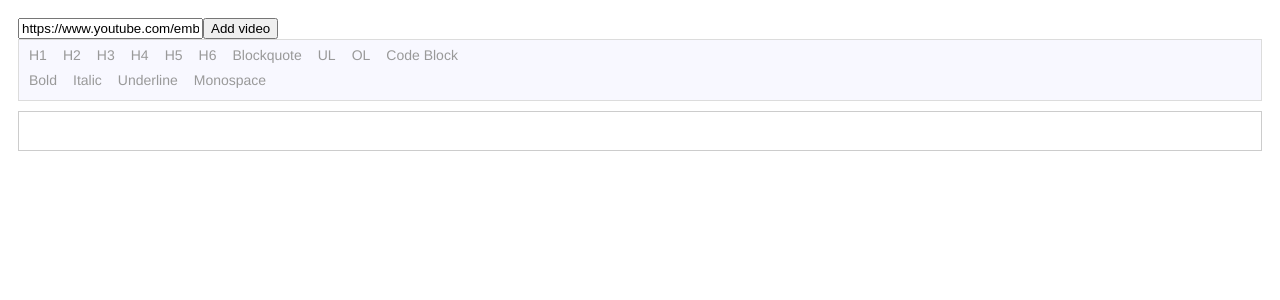
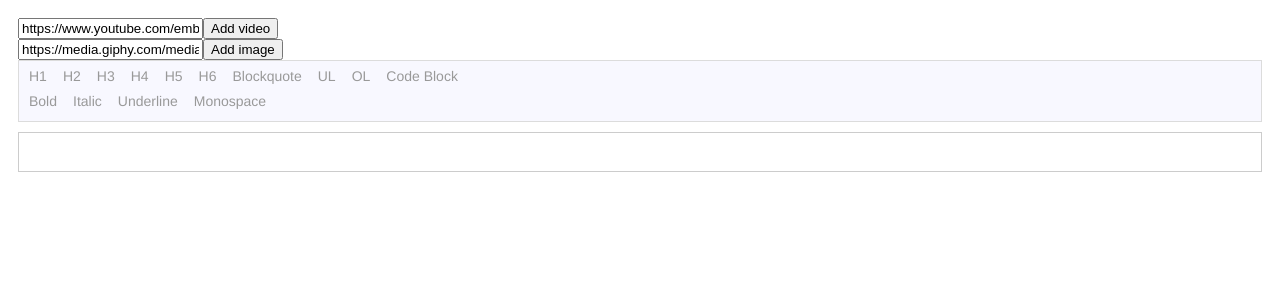
Before and after one commit to lchavarri/hackaton-draftjs, a React (Vite) app: page / in a window 1280 px wide. Shown: the top 300 px of the page. Built offline with nearby package versions, Linux system fonts and the light colour scheme.

Commit message:
Strategy Renderer - Collaborative mutations

```diff
--- a/src/App.tsx
+++ b/src/App.tsx
@@ -1,13 +1,48 @@
-import React from "react";
+import React, { useEffect, useState } from "react";
 
 import CustomEditor from "./components/CustomEditor";
 
 import "./App.scss";
+import { EditorState, convertToRaw, convertFromRaw } from "draft-js";
 
 export default function App() {
+  const [editorState, setEditorState] = useState(EditorState.createEmpty());
+  const [timestamp, setTimestamp] = useState(new Date().getTime());
+
+  let interval;
+  useEffect(() => {
+    interval = setInterval(() => {
+      const storedTimestamp: number = +localStorage.getItem("timestamp");
+      if (storedTimestamp > timestamp) {
+        const storedEditorState = convertFromRaw(
+          JSON.parse(localStorage.getItem("editor"))
+        );
+        setTimestamp(storedTimestamp);
+        setEditorState(EditorState.createWithContent(storedEditorState));
+      }
+    }, 100);
+    return () => clearInterval(interval);
+  }, [timestamp]);
+
+  function mutateEditorState(newEditorState: EditorState) {
+    const newTimestamp = new Date().getTime();
+
+    localStorage.setItem("timestamp", newTimestamp.toString());
+    localStorage.setItem(
+      "editor",
+      JSON.stringify(convertToRaw(newEditorState.getCurrentContent()))
+    );
+
+    setTimestamp(newTimestamp);
+    setEditorState(newEditorState);
+  }
+
   return (
     <div className="app-wrapper">
-      <CustomEditor></CustomEditor>
+      <CustomEditor
+        editorState={editorState}
+        mutateEditorState={mutateEditorState}
+      ></CustomEditor>
     </div>
   );
 }
--- a/src/components/CustomEditor.tsx
+++ b/src/components/CustomEditor.tsx
@@ -1,25 +1,13 @@
 import React, { useState } from "react";
-import { Editor, EditorState, RichUtils } from "draft-js";
+import { Editor, RichUtils } from "draft-js";
 
 import DraftControls from "./DraftControls";
-import Video from "./VideoRenderer";
+import CustomBlockRenderer from "./CustomRenderer";
 import { addEntity } from "../utils/DraftUtils";
 
 import "../assets/Draft.scss";
 import "../assets/DraftOverrides.scss";
 import "../assets/RichEditor.scss";
-
-const customBlockRenderer = block => {
-  console.log("$$$ customBlockRenderer render");
-  if (block.getType() !== "atomic") {
-    return null;
-  }
-
-  return {
-    component: Video,
-    editable: false
-  };
-};
 
 const customBlockStyler = contentBlock => {
   const type = contentBlock.getType();
@@ -29,33 +17,36 @@ const customBlockStyler = contentBlock => {
 };
 
 const CustomEditor = (props: any) => {
-  console.log("$$$ Custom Editor");
-  const [editorState, setEditorState] = useState(EditorState.createEmpty());
-  const [url, setUrl] = useState(
+  const { editorState, mutateEditorState } = props;
+
+  const [videoUrl, setVideoUrl] = useState(
     "https://www.youtube.com/embed/9CS7j5I6aOc?autoplay=true"
   );
+  const [imageUrl, setImageUrl] = useState(
+    "https://media.giphy.com/media/mWUuD8qPSi5B6/giphy.gif"
+  );
 
-  function handleAddVideo() {
+  function handleAddMedia(type, src) {
     const newEditorState = addEntity(editorState, {
-      type: "custom",
+      type,
       mutability: "IMMUTABLE",
-      data: { src: url }
+      data: { src }
     });
-    setEditorState(newEditorState);
+    mutateEditorState(newEditorState);
   }
 
   function toggleBlockType(blockType: string) {
-    setEditorState(RichUtils.toggleBlockType(editorState, blockType));
+    mutateEditorState(RichUtils.toggleBlockType(editorState, blockType));
   }
 
   function toggleInlineStyle(inlineStyle: string) {
-    setEditorState(RichUtils.toggleInlineStyle(editorState, inlineStyle));
+    mutateEditorState(RichUtils.toggleInlineStyle(editorState, inlineStyle));
   }
 
   function handleKeyCommand(command, editorState) {
     const newState = RichUtils.handleKeyCommand(editorState, command);
     if (newState) {
-      setEditorState(newState);
+      mutateEditorState(newState);
       return "handled";
     }
     return "not-handled";
@@ -63,18 +54,36 @@ const CustomEditor = (props: any) => {
 
   return (
     <div>
-      <input type="text" value={url} onChange={e => setUrl(e.target.value)} />
-      <button onClick={handleAddVideo}>Add video</button>
+      <div>
+        <input
+          type="text"
+          value={videoUrl}
+          onChange={e => setVideoUrl(e.target.value)}
+        />
+        <button onClick={() => handleAddMedia("video", videoUrl)}>
+          Add video
+        </button>
+      </div>
+      <div>
+        <input
+          type="text"
+          value={imageUrl}
+          onChange={e => setImageUrl(e.target.value)}
+        />
+        <button onClick={() => handleAddMedia("image", imageUrl)}>
+          Add image
+        </button>
+      </div>
       <DraftControls
         editorState={editorState}
         toggleBlockType={toggleBlockType}
         toggleInlineStyle={toggleInlineStyle}
       ></DraftControls>
       <Editor
-        blockRendererFn={customBlockRenderer}
+        blockRendererFn={CustomBlockRenderer}
         blockStyleFn={customBlockStyler}
         editorState={editorState}
-        onChange={editorState => setEditorState(editorState)}
+        onChange={mutateEditorState}
         handleKeyCommand={handleKeyCommand}
       />
     </div>
--- /dev/null
+++ b/src/components/CustomRenderer.tsx
@@ -0,0 +1,41 @@
+import React, { useMemo } from "react";
+import { RendererProps } from "../utils/DraftUtils";
+
+const StrategyRenderer = (props: RendererProps) => {
+  const { contentState, block } = props;
+
+  const entity = contentState.getEntity(block.getEntityAt(0));
+  const type = entity.getType();
+  const data = entity.getData();
+
+  const memoizedJsx = useMemo(() => {
+    switch (type) {
+      case "video":
+        return (
+          <iframe
+            width="300"
+            height="300"
+            src={data.src}
+            allow="autoplay;"
+          ></iframe>
+        );
+      case "image":
+        return <img width="300" height="300" src={data.src} />;
+    }
+  }, [type, data]);
+
+  return memoizedJsx;
+};
+
+const CustomBlockRenderer = (block: any) => {
+  if (block.getType() !== "atomic") {
+    return null;
+  }
+
+  return {
+    component: StrategyRenderer,
+    editable: false
+  };
+};
+
+export default CustomBlockRenderer;
--- a/src/components/VideoRenderer.tsx
+++ /dev/null
@@ -1,19 +0,0 @@
-import React, { useMemo } from "react";
-import { RendererProps } from "../utils/DraftUtils";
-
-const Video = (props: RendererProps) => {
-  const { contentState, block } = props;
-  const entity = contentState.getEntity(block.getEntityAt(0));
-  const { src } = entity.getData();
-
-  const memoizedJsx = useMemo(() => {
-    console.log("$$$ Video render");
-    return (
-      <iframe width="300" height="300" src={src} allow="autoplay;"></iframe>
-    );
-  }, [src]);
-
-  return memoizedJsx;
-};
-
-export default Video;
--- a/src/utils/DraftUtils.ts
+++ b/src/utils/DraftUtils.ts
@@ -20,7 +20,6 @@ export const addEntity = (
   editorState: EditorState,
   entity: IDraftEntity
 ): EditorState => {
-  console.log("$$$ Add entity");
   const { type, mutability, data } = entity;
   const contentStateWithEntity = editorState
     .getCurrentContent()
```
